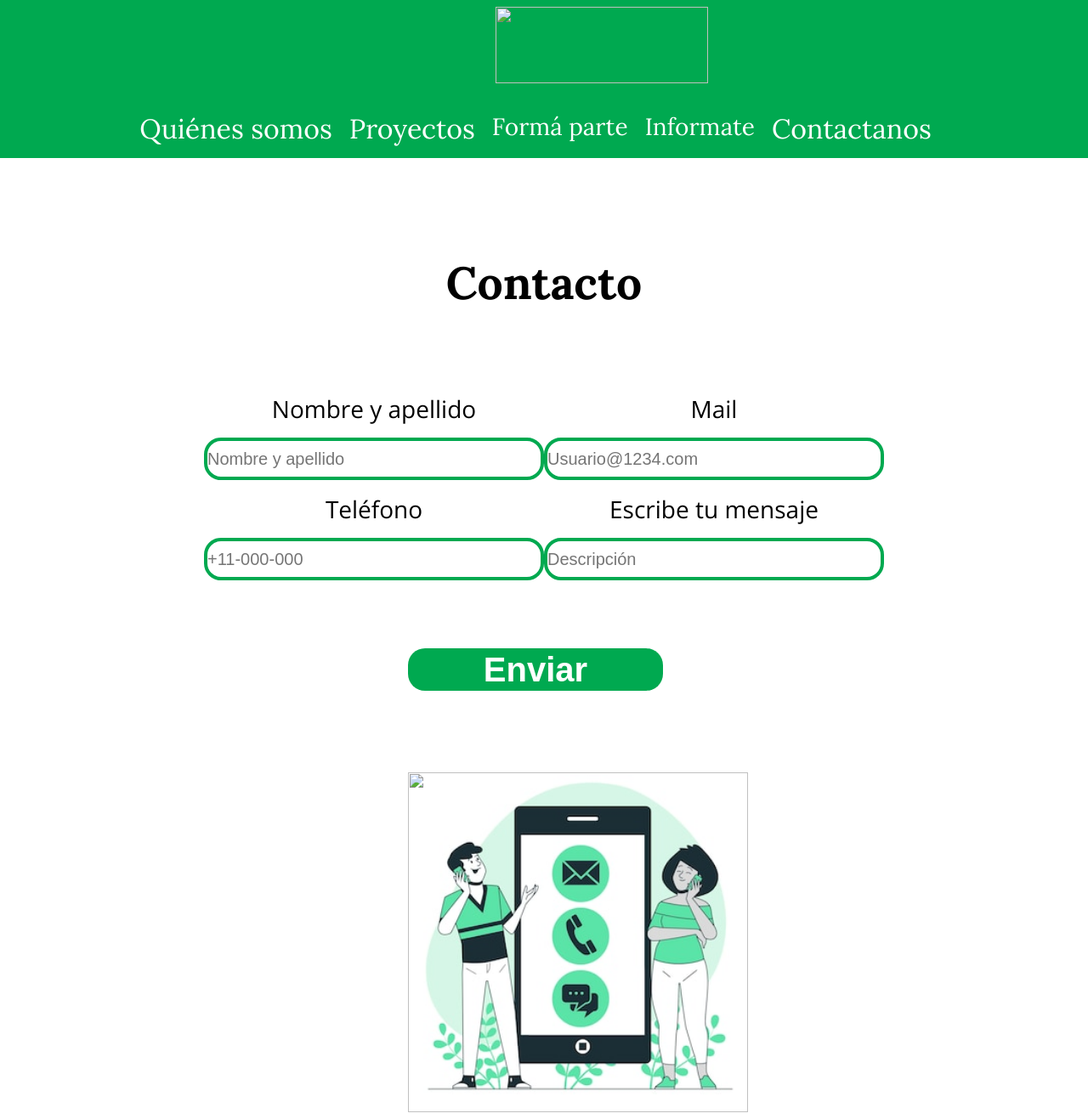
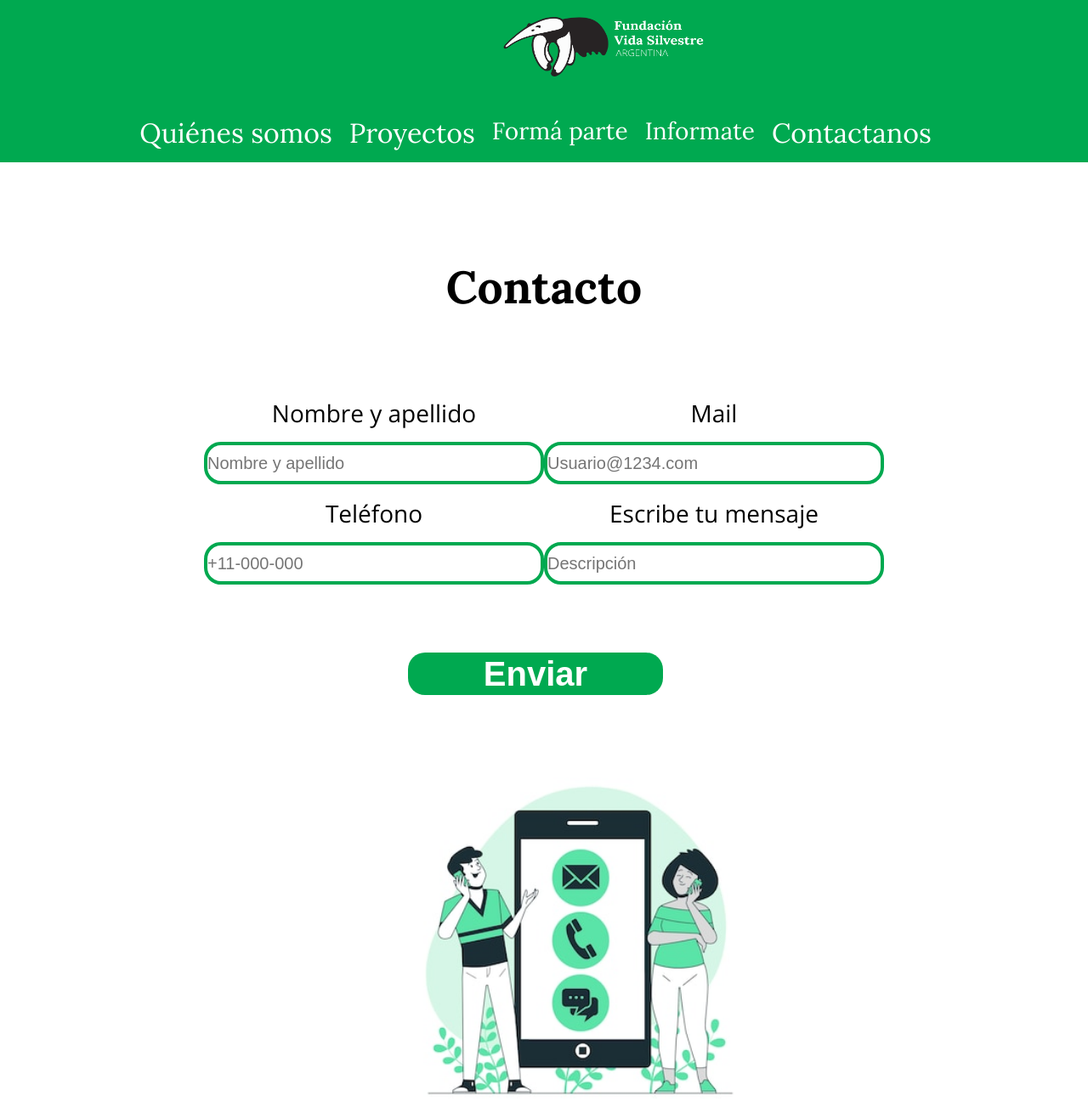
Before and after one commit to DoryCM/DoryCM.github.io, a plain HTML site: page contactos.html in a window 1280 px wide. Shown: the top 1317 px of the page at 85% size. Drawn offline with nearby package versions, Linux system fonts and the light colour scheme.

Commit message:
Update contactos.html

```diff
--- a/contactos.html
+++ b/contactos.html
@@ -16,7 +16,7 @@
     <nav>
         <div class="container">
             <section class="imgMenu"></section>
-            <section><a href="index.html"><img class="imgNav" src="img/Logo-mobile.png" alt=""></a></section>
+            <section><a href="index.html"><img class="imgNav" src="Logo-mobile.png" alt=""></a></section>
         </div>
         <div class="menuhamburguesa">
             <ul class="contenedor-items-menu">
@@ -64,7 +64,7 @@
         </form>
     </div>
 
-    <img src="img/contactoquery.jpg" class="photo changebackc" alt=""/>
+    <img src="contactoquery.jpg" class="photo changebackc" alt=""/>
 
     <div class="fle conp">
         <section>
```
